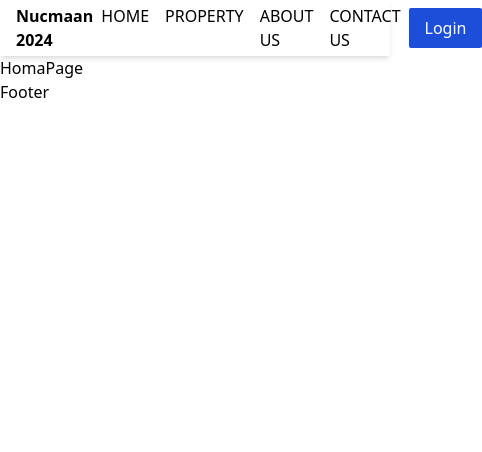
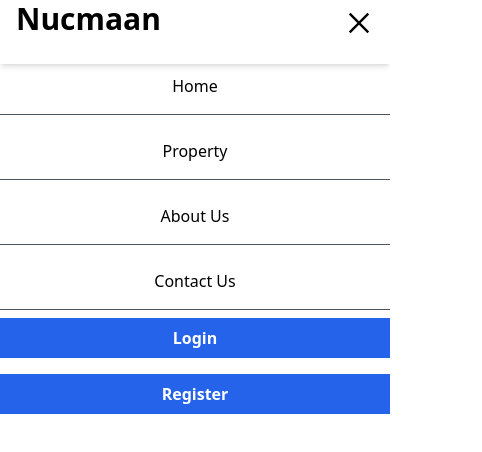
Before and after one commit to Nucmaan/statefrontend, a React (Create React App) app: page / in a window 390 px wide. Shown: the top 452 px of the page, 482 px wide, since content can reach past the window. Built offline with nearby package versions, Linux system fonts and the light colour scheme.

Commit message:
navbar responsive
navbar responsive

```diff
--- a/src/App.js
+++ b/src/App.js
@@ -9,10 +9,9 @@ export default function App() {
     <BrowserRouter>
       <Navbar />
       <Routes>
-        <Route path="/" element={<HomaPage />} />
-        <Route path="/login" element={<Login />} />
+
       </Routes>
-      <Footer />
+
     </BrowserRouter>
   );
 }
--- a/src/Components/Navbar.js
+++ b/src/Components/Navbar.js
@@ -1,23 +1,51 @@
-import React from "react";
+import React, { useState } from "react";
+import { AiOutlineClose } from "react-icons/ai";
 
 function Navbar() {
+  const [navbar, setNavbar] = useState(false);
+
   return (
-    <div className="shadow-md mx-auto px-4">
-      <div className="flex justify-between items-center h-14 ">
+    <div className="h-16  shadow-md mx-auto px-4 text-black">
+      <div className="flex justify-between items-center">
+        <div>
+          <h1 className="w-full text-3xl font-bold ">Nucmaan</h1>
+        </div>
 
-        <h1 className="font-bold ">Nucmaan 2024</h1>
+        <div>
+          <ul className="flex hidden md:flex">
+            <li className="p-4 cursor-pointer">Home</li>
+            <li className="p-4 cursor-pointer">Property</li>
+            <li className="p-4 cursor-pointer">About Us</li>
+            <li className="p-4 cursor-pointer">Contact Us</li>
+          </ul>
+        </div>
 
-        <ul className="flex ">
-          <li className="px-2 cursor-pointer ">HOME</li>
-          <li className="px-2 cursor-pointer">PROPERTY</li>
-          <li className="px-2 cursor-pointer">ABOUT US</li>
-          <li className="px-2 cursor-pointer" >CONTACT US</li>
-        </ul>
+        <div>
+          <ul className="hidden flex items-center text-center  md:flex">
+            <li className="p-4 cursor-pointer">Login</li>
+            <li className="p-4 cursor-pointer">Register</li>
+          </ul>
+        </div>
 
-        <ul className="flex items-center text-center">
-          <li className="cursor-pointer bg-blue-700 text-white px-4  py-2 rounded-sm">Login</li>
-        </ul>
+        <div className="md:hidden flex items-center pt-2">
+          <AiOutlineClose size={30} />
+        </div>
       </div>
+
+      <ul className="w-full absolute flex flex-col  justify-center items-center left-0 gap-y-2 pt-5  md:hidden">
+        <li className="w-full flex justify-center p-4 border-b border-gray-600 cursor-pointer">Home</li>
+        <li className="w-full flex justify-center border-b border-gray-600 p-4 cursor-pointer">Property</li>
+        <li className="w-full flex justify-center border-b border-gray-600  p-4 cursor-pointer">About Us</li>
+        <li className="w-full flex justify-center border-b border-gray-600  p-4 cursor-pointer">Contact Us</li>
+        <div className="w-full flex flex-col ">
+          <button className="mb-4 bg-blue-600 text-white p-2 font-bold ">
+            Login
+          </button>
+          <button className="mb-4 bg-blue-600 text-white p-2 font-bold">
+            Register
+          </button>
+        </div>
+      </ul>
     </div>
   );
 }
```
